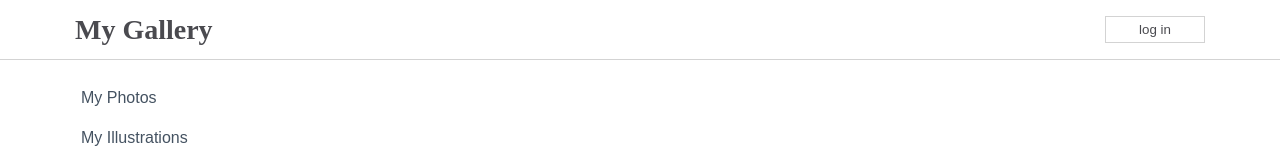
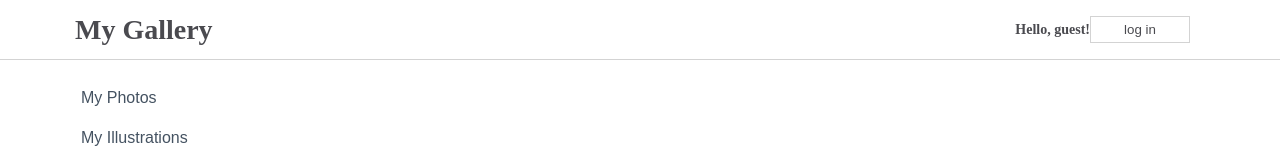
Before and after one commit to Neillcllghn/react-essentials-mini-project-CI, a React (Create React App) app in the folder my-app/: page / in a window 1280 px wide. Shown: the top 160 px of the page. Built offline with nearby package versions, Linux system fonts and the light colour scheme.

Commit message:
Adding handleClick()

```diff
--- a/my-app/src/components/NavBarSimple.js
+++ b/my-app/src/components/NavBarSimple.js
@@ -12,12 +12,25 @@ export class NavBarSimple extends Component {
         };
     }
 
+    handleClick() {
+        this.setState((prevState, prevProps) => {
+            console.log("Previous State:", prevState);
+            console.log("Previous Props:", prevProps);
+            return {
+                message: prevState.message === "Hello, guest!" ? "Welcome back, user!" : "Hello, guest!",
+                buttonText: prevState.buttonText === "log in" ? "log out" : "log in",
+            };
+        });
+    }
+
 
     render() {
         return (
             <div className={css.NavBar}>
                 <h1>{this.state.title}</h1>
-                <button>{this.state.buttonText}</button>
+                <span>{this.state.message}
+                <button onClick={() => this.handleClick()}>{this.state.buttonText}</button>
+                </span>
 
             </div>
         );
```
